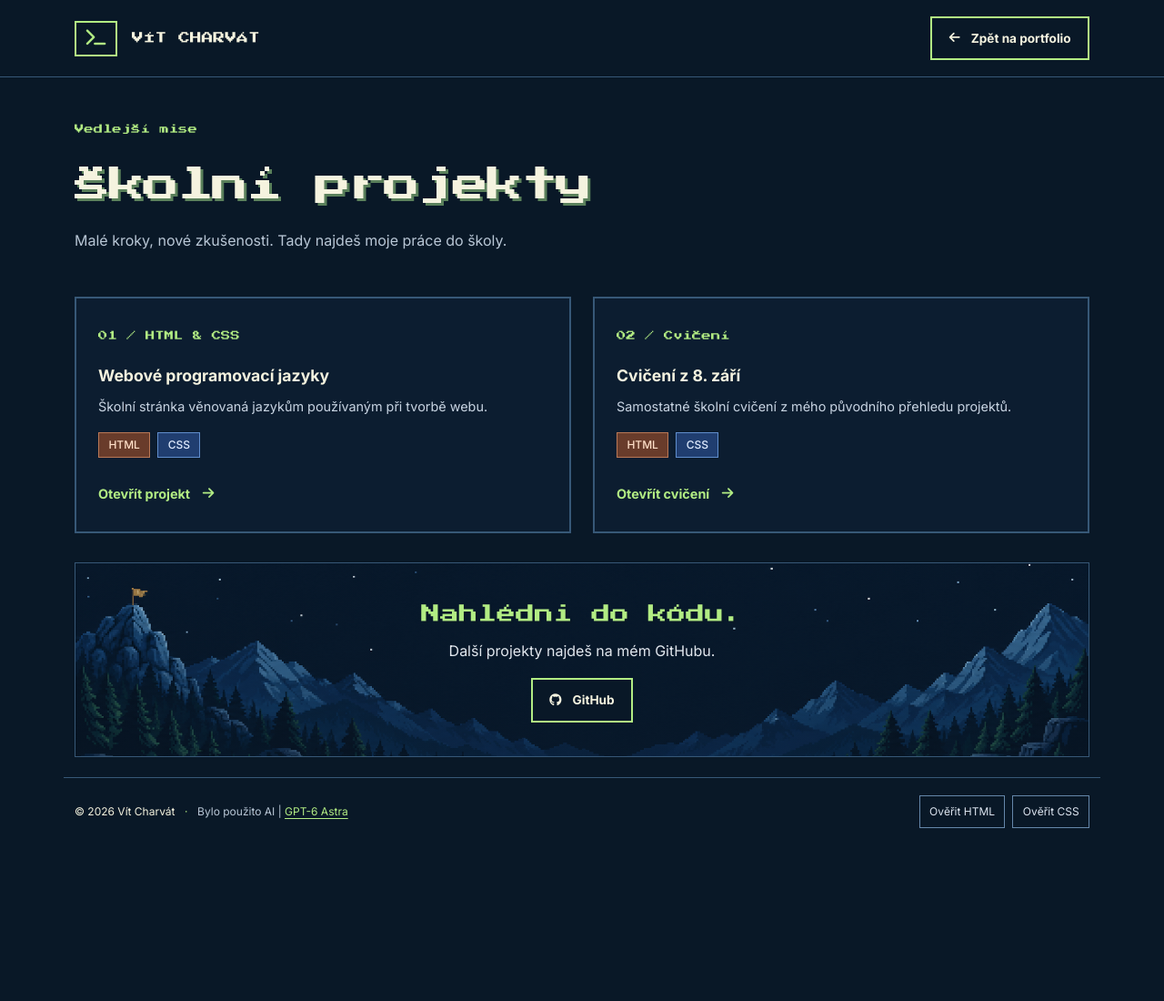
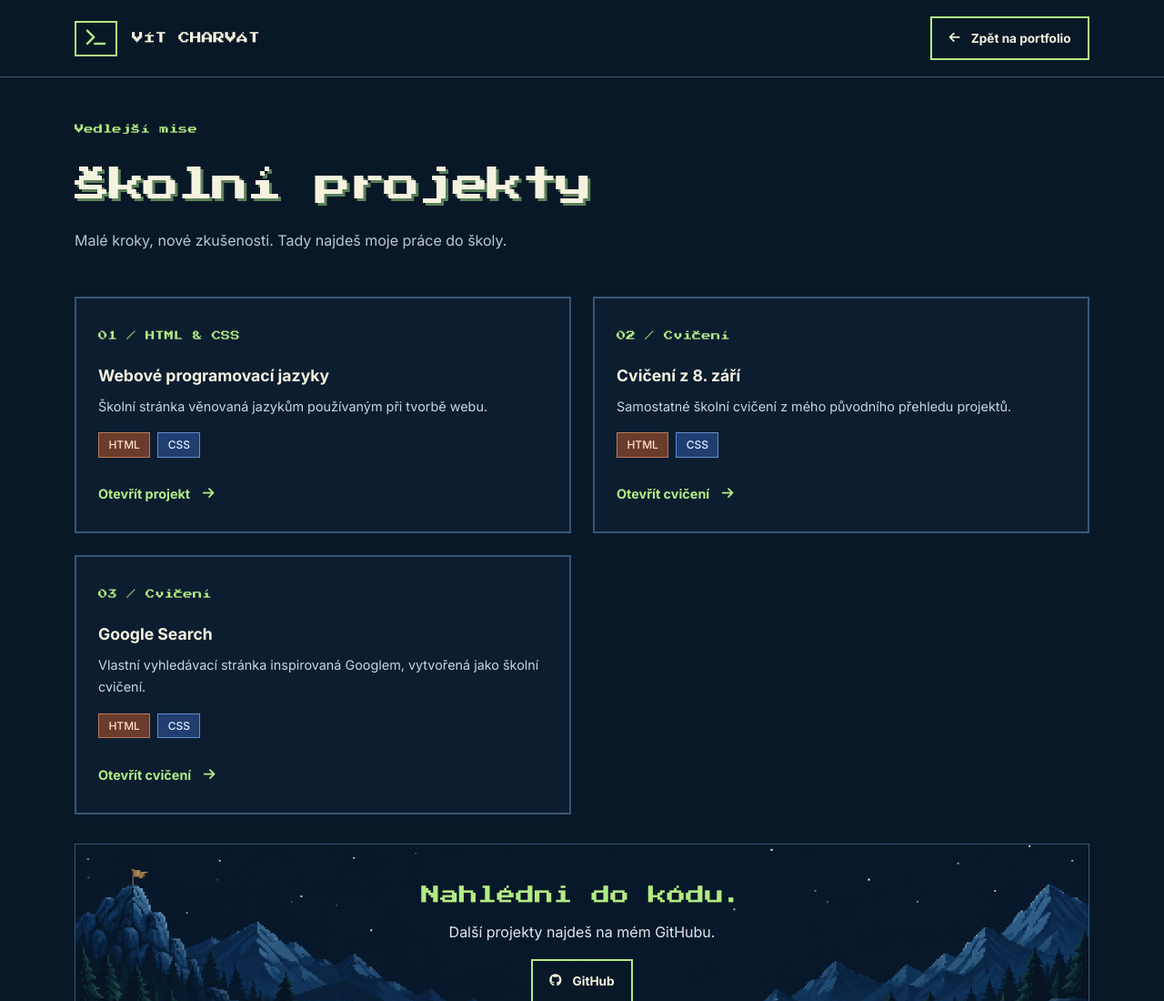
Before and after one commit to VitekCharvat/VitekCharvat.github.io, a plain HTML site: page skolni-projekty.html in a window 1280 px wide. Shown: the top 1100 px of the page at 91% size. Before the commit the page ends 937 px from the top, so only its background shows below. Drawn offline with nearby package versions, Linux system fonts and the light colour scheme.

Commit message:
google search added to school projects

```diff
--- a/skolni-projekty.html
+++ b/skolni-projekty.html
@@ -106,6 +106,28 @@
               </div>
             </article>
           </div>
+          <div class="col-12 col-md-6">
+            <article class="card project-card h-100">
+              <div class="card-body d-flex flex-column">
+                <p class="eyebrow">03 / Cvičení</p>
+                <h3 class="card-title">Google Search</h3>
+                <p class="card-text">
+                  Vlastní vyhledávací stránka inspirovaná Googlem, vytvořená jako školní cvičení.
+                </p>
+                <div class="d-flex flex-wrap gap-2 mb-4">
+                  <span class="badge badge-html">HTML</span
+                  ><span class="badge badge-css">CSS</span>
+                </div>
+                <a
+                  class="project-link mt-auto"
+                  href="https://vitekcharvat.github.io/googlesearch/"
+                  >Otevřít cvičení
+                  <i class="fa-solid fa-arrow-right" aria-hidden="true"></i
+                  ><span class="visually-hidden"> z 8. září</span></a
+                >
+              </div>
+            </article>
+          </div>
         </div>
       </section>
       <section
```
